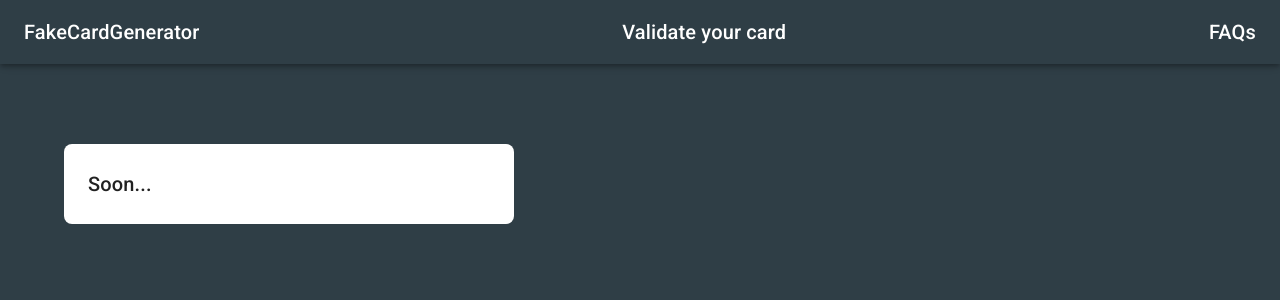
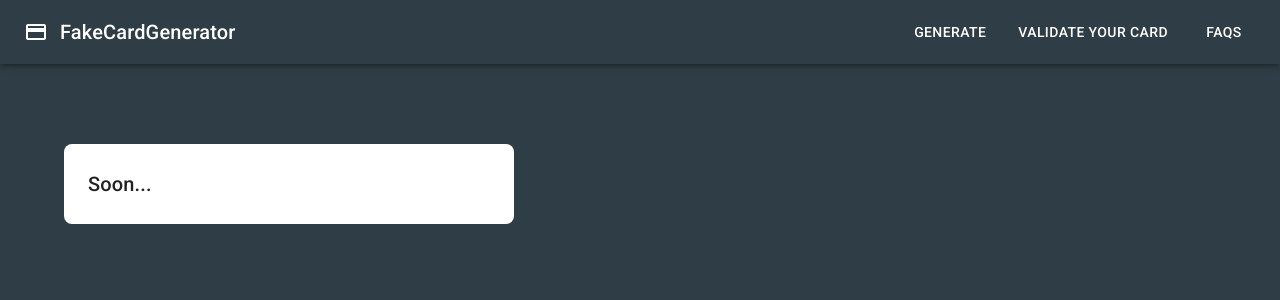
Before and after one commit to ernestocisnero/fake-creditCard-generator, a React (Vite) app: page /validate-card in a window 1280 px wide. Shown: the top 300 px of the page. Built offline with nearby package versions, Linux system fonts and the light colour scheme.

Commit message:
Improve navbar ui

```diff
--- /dev/null
+++ b/src/components/HambMenu.tsx
@@ -0,0 +1,49 @@
+import { Box, Button, Divider, IconButton, List, ListItem, makeStyles, SwipeableDrawer } from "@mui/material"
+import MenuIcon from '@mui/icons-material/Menu';
+import { ChevronRightOutlined } from "@mui/icons-material";
+import { Link } from "react-router-dom";
+import { useState } from 'react';
+
+
+
+
+export const HambMenu = () => {
+
+    const [openClose, setOpenClose ] = useState( false );
+
+    const styles = {
+        paper: {
+            background: "blue"
+        }
+    };
+
+    return (
+        <>
+            <IconButton color="inherit" onClick={ ()=> setOpenClose(true) }>
+                <MenuIcon />
+            </IconButton>
+
+            <SwipeableDrawer anchor="right" open={openClose} onOpen={ ()=> setOpenClose(true) } onClose={ ()=> setOpenClose(false) }>
+                <IconButton onClick={ ()=> setOpenClose(false) }>
+                    <ChevronRightOutlined />
+                </IconButton>
+                <Divider />
+                <List>
+                    <ListItem>
+                        <Link to="/" style={{ color: "black", textDecoration: "none" }}> Generate</Link>
+                    </ListItem>
+
+                    <ListItem>
+                        <Link to="/validate-card" style={{ color: "black", textDecoration: "none" }}>Validate your card</Link>
+                    </ListItem>
+
+                    <ListItem>
+                        <Link to="/faqs" style={{ color: "black", textDecoration: "none" }}>FAQs</Link>
+                    </ListItem>
+
+
+                </List>
+            </SwipeableDrawer>
+        </>
+    )
+}
--- a/src/components/NavBar.tsx
+++ b/src/components/NavBar.tsx
@@ -1,45 +1,53 @@
-import { WindowSharp } from "@mui/icons-material";
-import { AppBar, Grid, Toolbar, Typography } from "@mui/material";
+
+import { AppBar, Button, IconButton, Stack, Toolbar, Typography, useMediaQuery } from "@mui/material";
 
 import { Link } from "react-router-dom";
 import { BasicMenu } from "./BasicMenu";
+import CreditCardIcon from '@mui/icons-material/CreditCard';
+import { useTheme } from '@mui/material/styles';
 
 export const NavBar = () => {
+
+    const themed = useTheme();
+    const matches = useMediaQuery( themed.breakpoints.down("sm") );
+    console.log("This match",matches);
+
     return (
         <AppBar
             position="fixed"
             sx={{
                 width: { sm: "100%" },
-                ml: { sm: "240px" },
             }}
         >
             <Toolbar>
-                {window.innerWidth <= 601 ? (
-                    <BasicMenu />
-                ) : (
-                    <Grid container direction="row" justifyContent="space-between">
-                        <Link to="/" style={{ color: "#fff", textDecoration: "none" }}>
-                            <Typography variant="h6" noWrap component="div">
+
+                <IconButton size="large" edge="start" color="inherit" aria-label="logo" >
+                    <CreditCardIcon />
+                </IconButton>
+                <Typography variant="h6" noWrap component="div" sx={{ flexGrow: 1 }}>
                     FakeCardGenerator
                 </Typography>
+
+                { matches ? <BasicMenu /> :
+                <Stack direction="row" spacing={2}>
+
+                    <Link to="/" style={{ color: "#fff", textDecoration: "none" }}>
+                        <Button color="inherit">
+                            Generate
+                        </Button>
                     </Link>
-
-                        <Link
-                            to="/validate-card"
-                            style={{ color: "#fff", textDecoration: "none" }}
-                        >
-                            <Typography variant="h6" noWrap component="div">
+                    <Link to="/validate-card" style={{ color: "#fff", textDecoration: "none" }}>
+                        <Button color="inherit">
                             Validate your card
-                            </Typography>
+                        </Button>
                     </Link>
-
                     <Link to="/faqs" style={{ color: "#fff", textDecoration: "none" }}>
-                            <Typography variant="h6" noWrap component="div">
+                        <Button color="inherit">
                             FAQs
-                            </Typography>
+                        </Button>
                     </Link>
-                    </Grid>
-                )}
+                </Stack>
+                }
             </Toolbar>
         </AppBar>
     );
--- a/src/components/ValidateCard.tsx
+++ b/src/components/ValidateCard.tsx
@@ -3,10 +3,6 @@ import { useEffect } from 'react';
 import { LuhnAlgorithm } from '../helpers';
 
 export const ValidateCard = () => {
-
-  useEffect(() => {
-    console.log(LuhnAlgorithm(5204740009900014));
-  }, [])
 
   return (
     <Box
--- a/src/components/index.ts
+++ b/src/components/index.ts
@@ -5,3 +5,5 @@ export * from './Generator';
 export * from './NavBar';
 export * from './FAQs';
 export * from './ValidateCard';
+export * from './BasicMenu';
+export * from './HambMenu';
```
Lines whose indentation alone changed are shown as unchanged.
